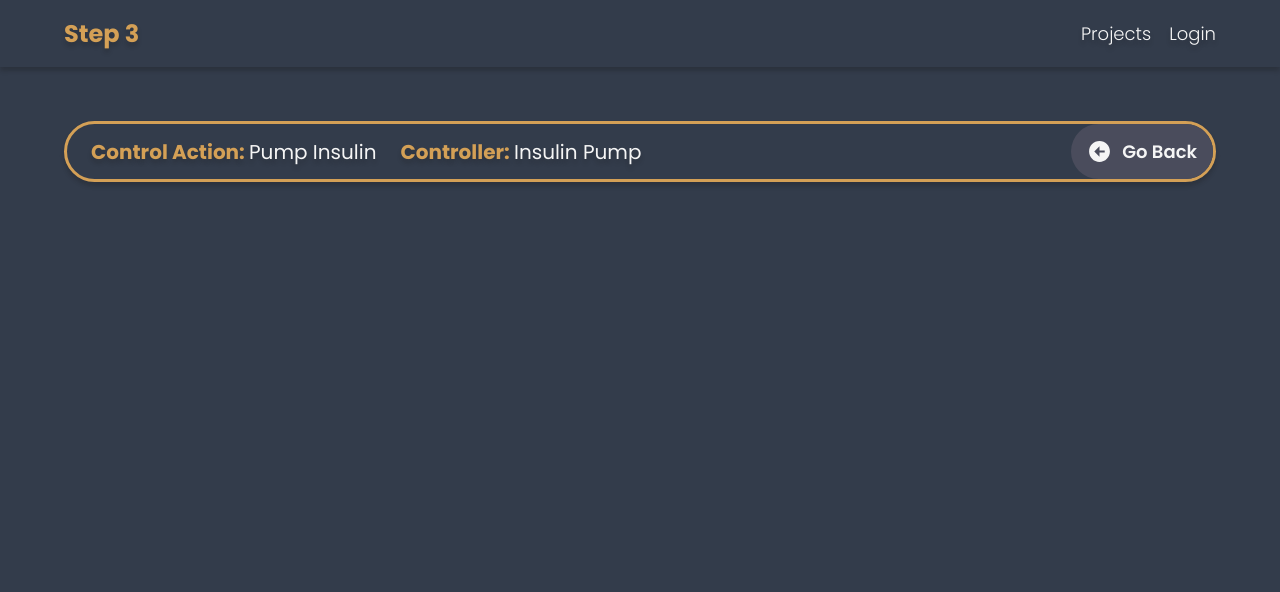
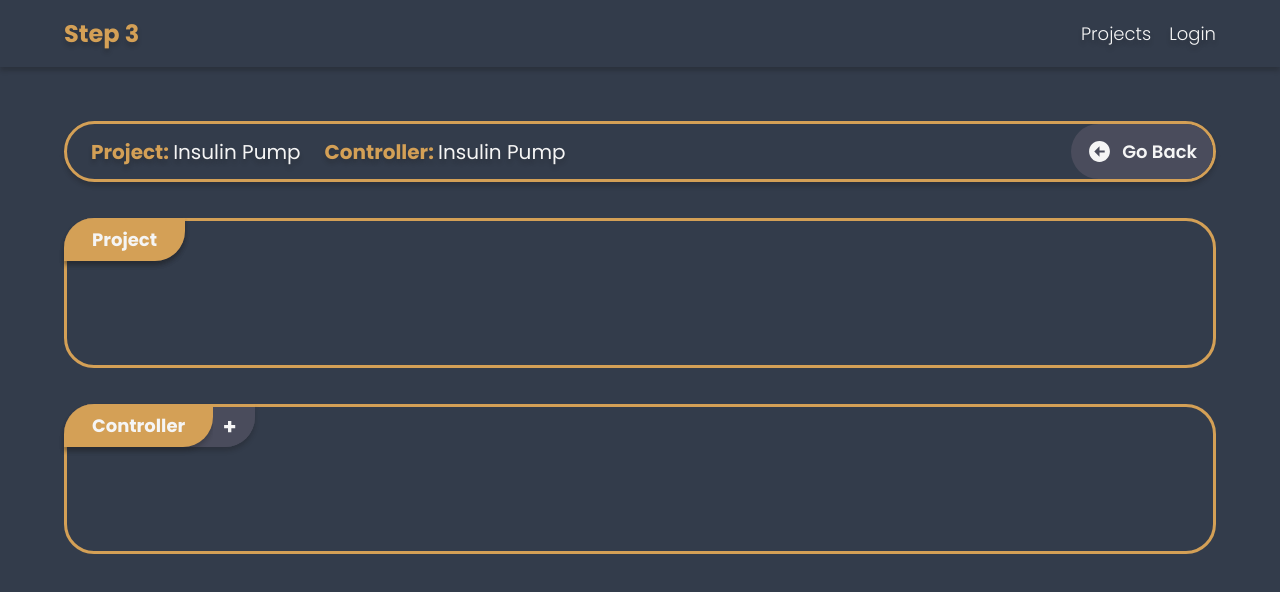
Before and after one commit to Micro-STAMP/MicroSTAMP-Step3-Frontend, a React (Vite) app: page /project in a window 1280 px wide. Shown: the top 592 px of the page. Built offline with nearby package versions, Linux system fonts and the light colour scheme.

Commit message:
entity container

```diff
--- /dev/null
+++ b/src/components/EntityContainer/EntityContainer.module.css
@@ -0,0 +1,47 @@
+.container {
+	display: flex;
+	flex-direction: column;
+	width: 100%;
+	border: var(--border3);
+	border-radius: 30px;
+	min-height: 150px;
+
+	header {
+		display: flex;
+		width: fit-content;
+		background-color: var(--color-gray);
+		border-radius: 30px 0 30px 0;
+		box-shadow: var(--shadow25);
+		margin-top: -3px;
+		margin-left: -3px;
+
+		.title {
+			font-size: 1.8rem;
+			background-color: var(--color-yellow);
+			border-radius: 30px 0 30px 0;
+			padding: 8px 28px;
+			box-shadow: var(--shadow25);
+			font-weight: bold;
+		}
+
+		button {
+			display: flex;
+			justify-content: flex-start;
+			align-items: center;
+			color: var(--color-white);
+			width: 42px;
+			background-color: var(--color-gray);
+			border-top: var(--border3);
+			border-bottom-right-radius: 30px;
+
+			.icon {
+				margin-left: 10px;
+			}
+		}
+	}
+
+	.content {
+		margin-top: 12px;
+		padding: 12px 24px;
+	}
+}
--- /dev/null
+++ b/src/components/EntityContainer/index.tsx
@@ -0,0 +1,26 @@
+import { ReactNode } from "react";
+import { BiPlusMedical as PlusIcon } from "react-icons/bi";
+import styles from "./EntityContainer.module.css";
+
+interface EntityContainerProps {
+	title: string;
+	children: ReactNode;
+	justTitle?: boolean;
+}
+function EntityContainer({ title, children, justTitle = false }: EntityContainerProps) {
+	return (
+		<div className={styles.container}>
+			<header>
+				<span className={styles.title}>{title}</span>
+				{!justTitle && (
+					<button type="button">
+						<PlusIcon className={styles.icon} />
+					</button>
+				)}
+			</header>
+			<div className={styles.content}>{children}</div>
+		</div>
+	);
+}
+
+export default EntityContainer;
--- a/src/components/Header/Header.module.css
+++ b/src/components/Header/Header.module.css
@@ -4,13 +4,13 @@
 	align-items: center;
 	width: 100%;
 	padding: 16px 0;
-	box-shadow: 0 4px 4px var(--color-shadow25);
+	box-shadow: var(--shadow25);
 
 	.container {
 		display: flex;
 		justify-content: space-between;
-		width: clamp(252px, 90%, 1440px);
-		text-shadow: 0 4px 4px var(--color-shadow25);
+		width: var(--full-content-size);
+		text-shadow: var(--shadow25);
 		margin: 0 16px;
 	}
 
--- a/src/components/PageDisplay/index.tsx
+++ /dev/null
@@ -1,29 +0,0 @@
-import { BiSolidLeftArrowCircle as GoBackIcon } from "react-icons/bi";
-import styles from "./PageDisplay.module.css";
-
-interface PageDisplayProps {
-	controlAction: string;
-	controller: string;
-}
-function PageDisplay({ controlAction, controller }: PageDisplayProps) {
-	return (
-		<header className={styles.display}>
-			<div className={styles.information}>
-				<div>
-					<strong>Control Action: </strong>
-					<span>{controlAction}</span>
-				</div>
-				<div>
-					<strong>Controller: </strong>
-					<span>{controller}</span>
-				</div>
-			</div>
-			<button type="button">
-				<GoBackIcon className={styles.icon} />
-				Go Back
-			</button>
-		</header>
-	);
-}
-
-export default PageDisplay;
--- a/src/components/PageDisplay/PageDisplay.module.css
+++ b/src/components/TitleDisplay/TitleDisplay.module.css
@@ -4,8 +4,8 @@
 	flex-wrap: wrap;
 	width: 100%;
 	border-radius: 40px;
-	border: 3px solid var(--color-yellow);
-	box-shadow: 0 4px 4px var(--color-shadow25);
+	border: var(--border3);
+	box-shadow: var(--shadow25);
 
 	.information {
 		display: flex;
@@ -13,7 +13,7 @@
 		justify-content: space-between;
 		gap: 24px;
 		font-size: 2rem;
-		text-shadow: 0 4px 4px var(--color-shadow25);
+		text-shadow: var(--shadow25);
 		padding: 12px 24px;
 
 		div {
@@ -29,14 +29,12 @@
 		display: flex;
 		align-items: center;
 		gap: 10px;
-		max-height: 60px;
 		background-color: var(--color-gray);
 		color: var(--color-white);
 		border-radius: 40px;
 		font-weight: 600;
 		padding: 14px 16px;
 		font-size: 1.8rem;
-		cursor: pointer;
 
 		.icon {
 			font-size: 2.5rem;
@@ -44,7 +42,7 @@
 	}
 }
 
-@media (max-width: 824px) {
+@media (max-width: 828px) {
 	.display {
 		flex-direction: column;
 		align-items: center;
--- /dev/null
+++ b/src/components/TitleDisplay/index.tsx
@@ -0,0 +1,42 @@
+import { BiSolidLeftArrowCircle as GoBackIcon } from "react-icons/bi";
+import styles from "./TitleDisplay.module.css";
+
+interface TitleDisplayProps {
+	controller: string;
+	controlAction?: string;
+	project?: string;
+}
+function TitleDisplay({ controller, project, controlAction }: TitleDisplayProps) {
+	return (
+		<header className={styles.display}>
+			<div className={styles.information}>
+				{controlAction?.length && (
+					<>
+						<div>
+							<strong>Control Action: </strong>
+							<span>{controlAction}</span>
+						</div>
+					</>
+				)}
+				{project?.length && (
+					<>
+						<div>
+							<strong>Project: </strong>
+							<span>{project}</span>
+						</div>
+					</>
+				)}
+				<div>
+					<strong>Controller: </strong>
+					<span>{controller}</span>
+				</div>
+			</div>
+			<button type="button">
+				<GoBackIcon className={styles.icon} />
+				Go Back
+			</button>
+		</header>
+	);
+}
+
+export default TitleDisplay;
--- a/src/index.css
+++ b/src/index.css
@@ -6,7 +6,7 @@
 	-yellow: "#D4A056";
 	-background: "#333C4B";
 	-white: "#F5F5F5";
-	-container: "#4A4C5C";
+	-gray: "#4A4C5C";
 	-dark: "#161616";
 */
 
@@ -18,11 +18,18 @@
 	-webkit-font-smoothing: antialiased;
 	-moz-osx-font-smoothing: grayscale;
 
+	/* Color Pallete */
 	--color-yellow: #d4a056;
 	--color-gray: #4a4c5c;
 	--color-background: #333c4b;
 	--color-white: #f5f5f5;
-	--color-shadow25: #16161640;
+	--color-dark: #161616;
+
+	/* Default Styles */
+	--font: "Poppins", sans-serif;
+	--border3: 3px solid #d4a056;
+	--shadow25: 0 4px 4px #16161640;
+	--full-content-size: clamp(252px, 90%, 1440px);
 }
 
 /* - - - - - - - - - - - - - - - - - - - - - - */
@@ -35,7 +42,7 @@
 	margin-inline: 0;
 	padding: 0;
 	box-sizing: border-box;
-	font-family: "Poppins", sans-serif;
+	font-family: var(--font);
 }
 a {
 	text-decoration: none;
@@ -44,6 +51,11 @@ input,
 button {
 	border: none;
 	outline: none;
+	padding-block: 0;
+	padding-inline: 0;
+}
+button {
+	cursor: pointer;
 }
 ul,
 li {
--- a/src/pages/Layout/Layout.module.css
+++ b/src/pages/Layout/Layout.module.css
@@ -4,6 +4,6 @@
 	justify-content: center;
 	align-items: center;
 	gap: 36px;
-	width: clamp(252px, 90%, 1440px);
+	width: var(--full-content-size);
 	margin: 54px auto;
 }
--- a/src/pages/Project/index.tsx
+++ b/src/pages/Project/index.tsx
@@ -1,9 +1,16 @@
-import PageDisplay from "@/components/PageDisplay";
+import EntityContainer from "@/components/EntityContainer";
+import TitleDisplay from "@components/TitleDisplay";
 
 function Project() {
 	return (
 		<>
-			<PageDisplay controlAction="Pump Insulin" controller="Insulin Pump" />
+			<TitleDisplay controller="Insulin Pump" project="Insulin Pump" />
+			<EntityContainer title="Project" justTitle>
+				<></>
+			</EntityContainer>
+			<EntityContainer title="Controller">
+				<></>
+			</EntityContainer>
 		</>
 	);
 }
```
